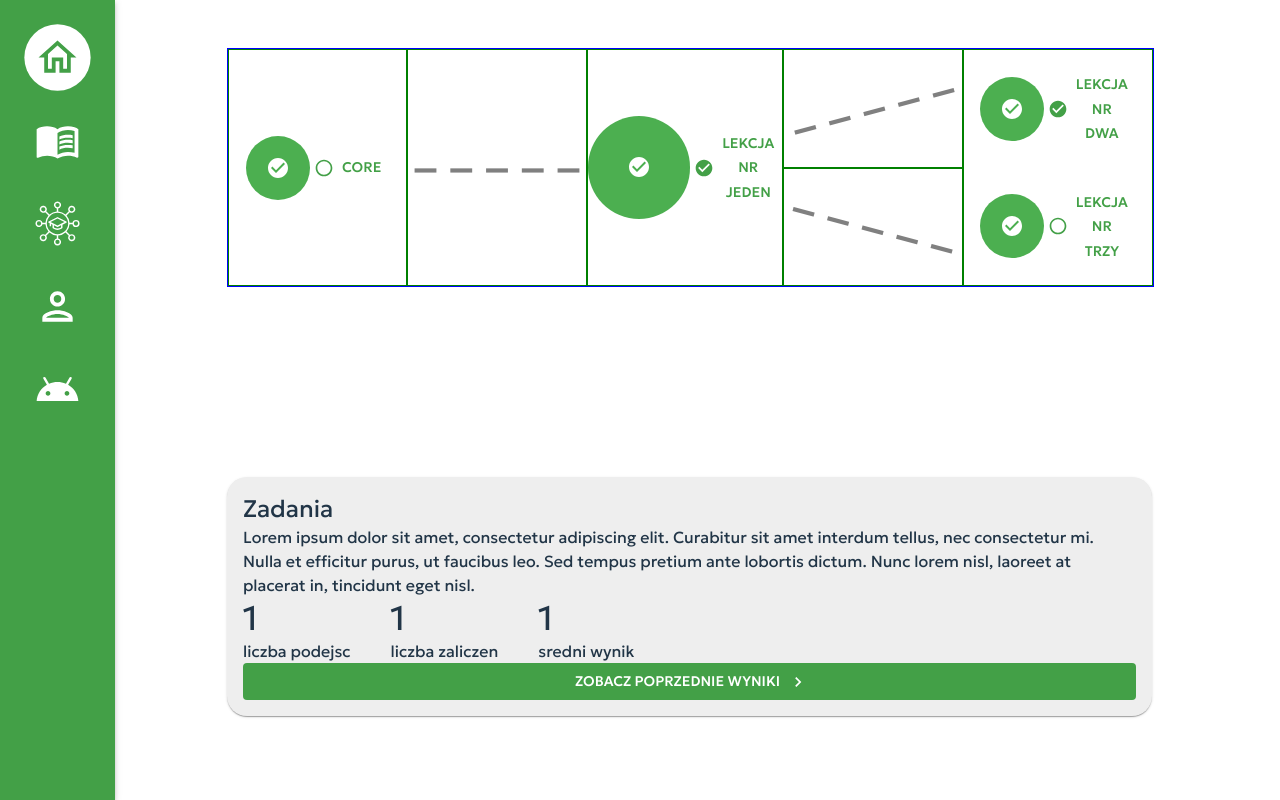
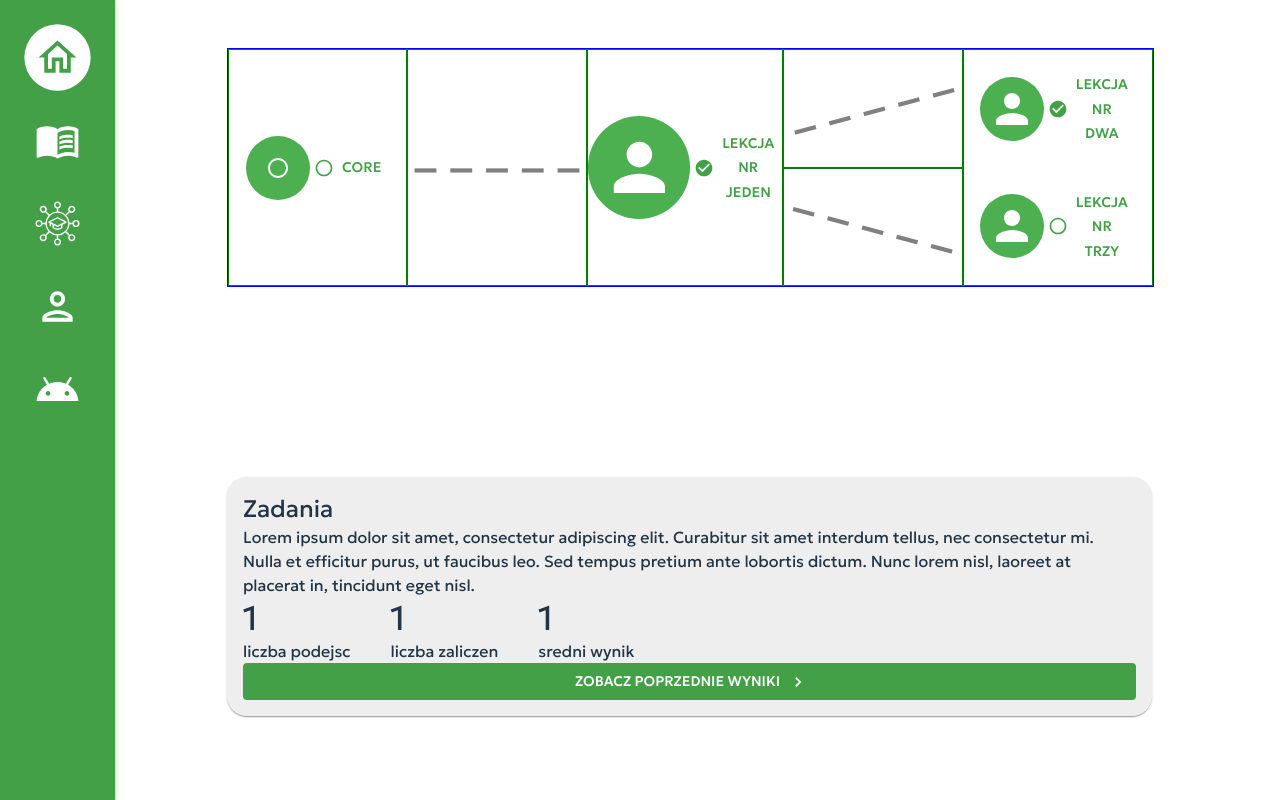
Before and after one commit to EdutieProject/edutie-frontend, a React (Vite) app in the folder edutie-frontend/: page /tree in a window 1280 px wide. Built offline with nearby package versions, Linux system fonts and the light colour scheme.

Commit message:
Edit Circle's props (component)

```diff
--- a/edutie-frontend/src/components/Global/Circle.jsx
+++ b/edutie-frontend/src/components/Global/Circle.jsx
@@ -1,5 +1,4 @@
 import { Avatar } from "@mui/material";
-import CheckCircleIcon from "@mui/icons-material/CheckCircle";
 export default function Circle(props) {
   return (
     <Avatar
@@ -9,8 +8,9 @@ export default function Circle(props) {
         width: props.size,
         height: props.size,
       }}
+      onClick={props.onClick}
     >
-      <CheckCircleIcon />
+      {props.children}
     </Avatar>
   );
 }
```
